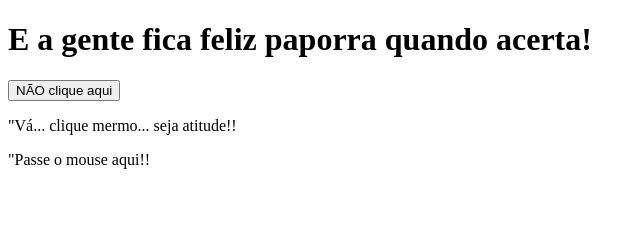
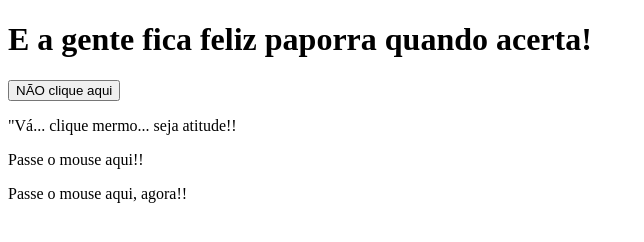
Before and after one commit to PedrozaEu/DIO_JS, a plain HTML site: page Index.html in a window 1280 px wide. Shown: the whole page, without its empty margins (0-644 px from the left). Drawn offline with Linux system fonts and the light colour scheme.

Commit message:
Adcionado a função troca texto ref o elemento

```diff
--- a/Index.html
+++ b/Index.html
@@ -11,7 +11,9 @@
     <!-- <button type="button" onclick="botao()">clique aqui</button> -->
     <button type="button" onclick="botao()">NÃO clique aqui</button>
     <p id="teimoso">"Vá... clique mermo... seja atitude!!</p>
-    <p id="trocatexto">"Passe o mouse aqui!!</p>
+    <p id="trocatexto" onmouseover="trocatexto(this)" onmouseout="voltar(this)">Passe o mouse aqui!!</p>
+    <p id="trocatexto2" onmouseover="trocatexto(this)" onmouseout="voltar(this)">Passe o mouse aqui, agora!!</p>
+
 
 </body>
 <footer>
--- a/JS/main.js
+++ b/JS/main.js
@@ -1,6 +1,14 @@
 //Funcions
 
-// Adcionado a função troca texto
+// Adcionado a função troca texto referenciando o proprio elemento
+function trocatexto(elemento){
+    elemento.innerHTML = "Passou o mouse";
+    //document.getElementById("trocatexto").innerHTML = ("Passou o mouse");
+}
+function voltar(elemento){
+    elemento.innerHTML = "Passe o mouse aqui!!";
+    //document.getElementById("trocatexto").innerHTML = ("Passe o mouse aqui!!");
+}
 
 /* //Alterandoo conteudo do HTML por Injeção (innerHTML)
 function botao(){
```
